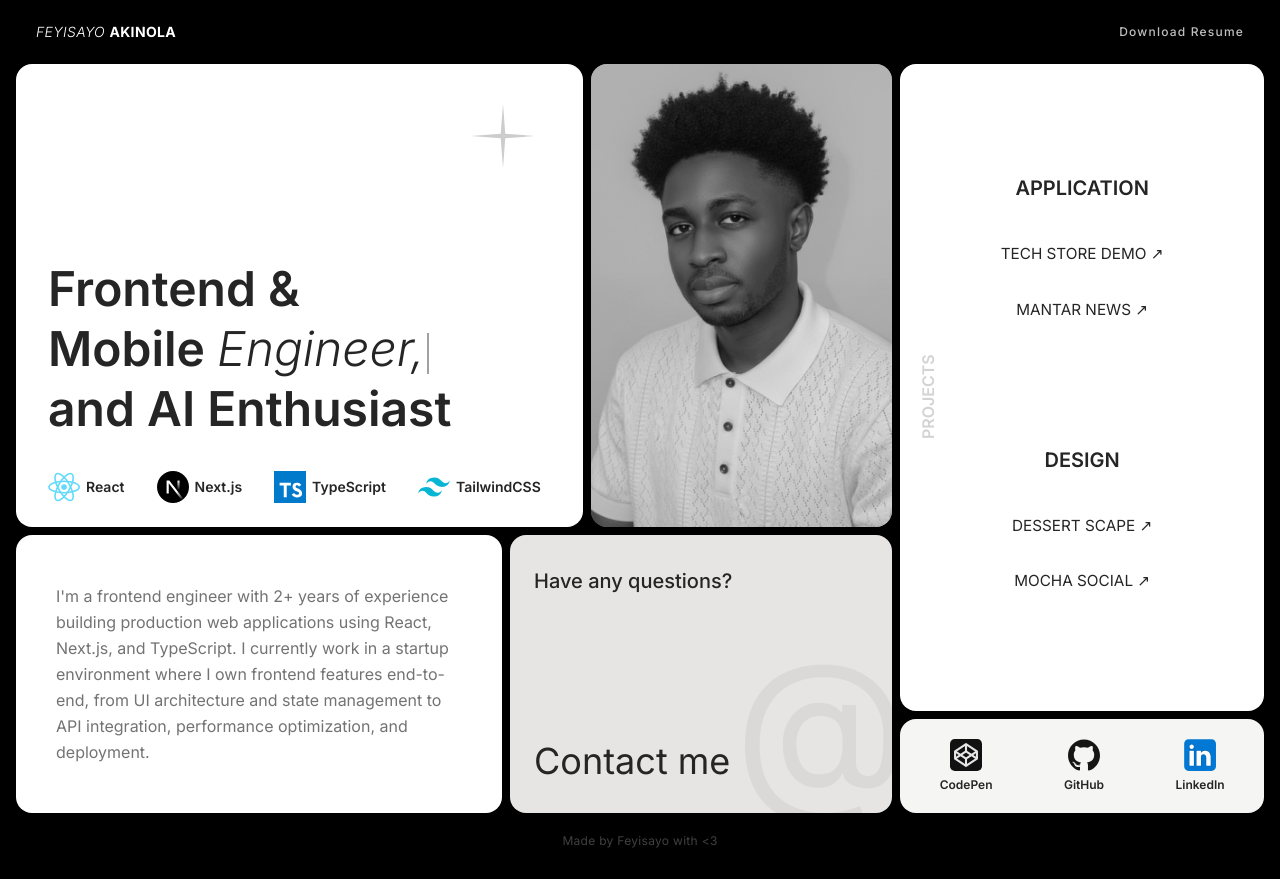
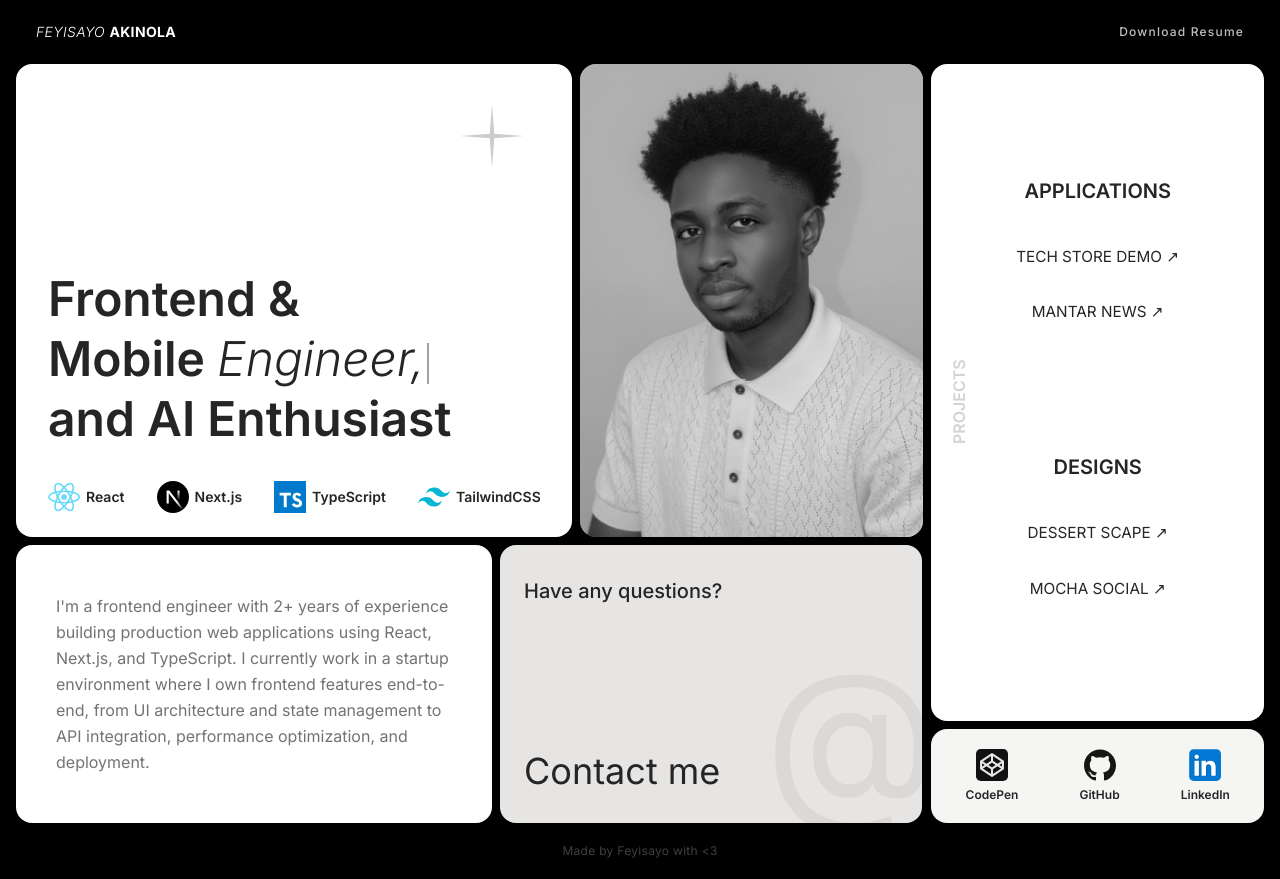
Before and after one commit to feyi-akinola/portfolio-2, a React app: page / in a window 1280 px wide. Built offline with nearby package versions, Linux system fonts and the light colour scheme; the HTML template or start-up script is replaced by a standard one.

Commit message:
Removed unused code, minor card ratio change

```diff
--- a/src/App.tsx
+++ b/src/App.tsx
@@ -1,4 +1,3 @@
-import { useState } from "react";
 import NavBar from "./components/NavBar";
 import HeroCard from "./components/HeroCard";
 import PhotoCard from "./components/PhotoCard";
@@ -7,25 +6,10 @@ import BioCard from "./components/BioCard";
 import ContactCard from "./components/ContactCard";
 import TiltCard from "./components/TiltCard";
 
-type HoverCard = "hero" | "photo" | "projects" | "bio" | "contact" | null;
-
-function getGridColumns(hovered: HoverCard) {
-  switch (hovered) {
-    case "hero":     return "1fr 0.15fr 0.6fr 0.75fr";
-    case "photo":    return "0.9fr 0.15fr 0.7fr 0.75fr";
-    case "projects": return "0.9fr 0.15fr 0.6fr 0.82fr";
-    case "bio":      return "1.1fr 0.15fr 0.6fr 0.75fr";
-    case "contact":  return "0.9fr 0.15fr 0.7fr 0.75fr";
-    default:         return "1fr 0.15fr 0.62fr 0.75fr";
-  }
-}
-
 export default function Portfolio() {
-  const [hovered, setHovered] = useState<HoverCard>(null);
-
   return (
     <div className="bg-black min-h-screen flex items-center">
-      <div className="max-w-[1400px] max-h-[840px] mx-auto p-4 flex flex-col gap-4">
+      <div className="max-w-[1380px] mx-auto p-4 flex flex-col gap-4">
         <NavBar />
 
         {/* ── Mobile: single column stack ── */}
@@ -71,12 +55,10 @@ export default function Portfolio() {
 
         {/* ── Desktop: original dynamic hover grid ── */}
         <div
-          className="hidden lg:grid gap-2  flex-1"
-          onMouseLeave={() => setHovered(null)}
+          className="hidden lg:grid gap-2 flex-1"
           style={{
-            gridTemplateColumns: getGridColumns(hovered),
-            gridTemplateRows: "5fr 3fr",
-            transition: "grid-template-columns 260ms cubic-bezier(.2,.8,.2,1)",
+            gridTemplateColumns: "1fr 0.15fr 0.72fr 0.7fr",
+            gridTemplateRows: "6.3fr 3.7fr",
           }}
         >
           <TiltCard style={{ gridColumn: "1 / 3", gridRow: 1 }}>
--- a/src/components/ProjectsCard.tsx
+++ b/src/components/ProjectsCard.tsx
@@ -171,12 +171,12 @@ export default function ProjectsCard({ style }: ProjectsCardProps) {
           lg:gap-0 py-6"
         >
           <ProjectSection
-            title="Application"
+            title="Applications"
             projects={PROJECTS.filter((project) => project.type == "Application")}
           />
 
           <ProjectSection
-            title="Design"
+            title="Designs"
             projects={PROJECTS.filter((project) => project.type == "Design")}
           />
         </div>
```
